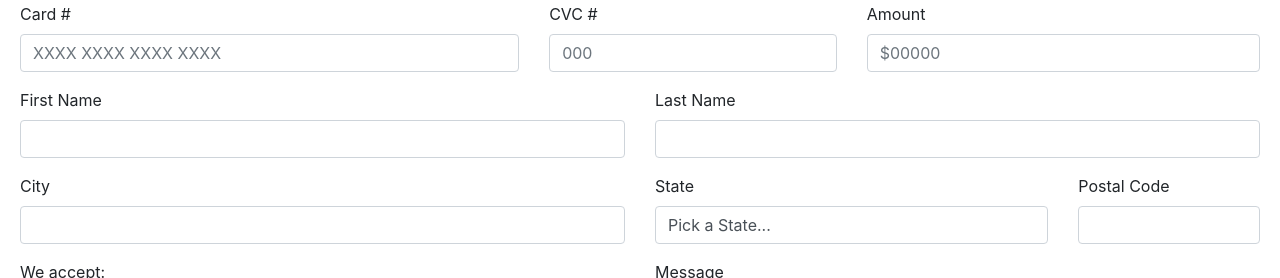
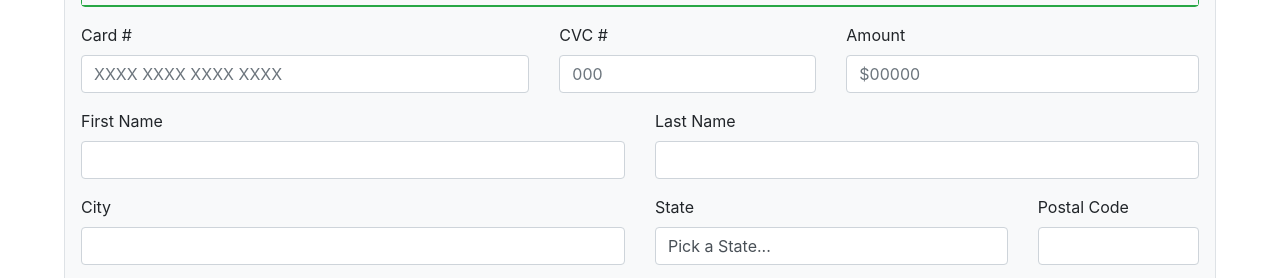
Before and after one commit to tebanban/JS_form-validation, a website built with webpack: page src/index.html in a window 1280 px wide. Shown: the part 103-381 px from the top of the page. Built offline with nearby package versions, Linux system fonts and the light colour scheme; files whose address does not match are found by name.

Commit message:
ready ton send

```diff
--- a/src/index.html
+++ b/src/index.html
@@ -18,13 +18,20 @@
     <script defer type="text/js" src="./main.js"></script>
   </head>
   <body>
-    <form id="form" action="/" method="GET">
+    <container class="container-fluid ">
+      <form
+        class="border rounded bg-light p-3"
+        id="form"
+        action="/"
+        method="GET"
+      >
         <div class="card border-success mb-3" style="max-width: 90%rem;">
           <div class="card-header  bg-light border-success">
             <h3>Payment form example</h3>
           </div>
         </div>
-      <div class="card-body">
+        <!--  form body   -->
+        <div class="form-body ">
           <div
             class="card-title rounded-3 border border-danger p-2 fs-8"
             style="display: none;"
@@ -153,6 +160,7 @@
           </button>
         </div>
       </form>
+    </container>
 
     <script
       src="https://cdn.jsdelivr.net/npm/bootstrap@5.0.0-beta1/dist/js/bootstrap.bundle.min.js"
--- a/src/main.js
+++ b/src/main.js
@@ -22,7 +22,7 @@ form.addEventListener("submit", e => {
   }
 
   if (cvc.value === "") {
-    messages.push("CVC cannot be null");
+    messages.push("CVC field cannot be empty");
   }
 
   if (messages.length > 0) {
--- a/src/style.css
+++ b/src/style.css
@@ -1,4 +1,9 @@
 @import "~bootstrap/dist/css/bootstrap.min.css";
+
+body {
+  max-width: 90vw;
+  margin: auto;
+}
 
 .card-title {
   background: pink;
```
Lines whose indentation alone changed are shown as unchanged.
